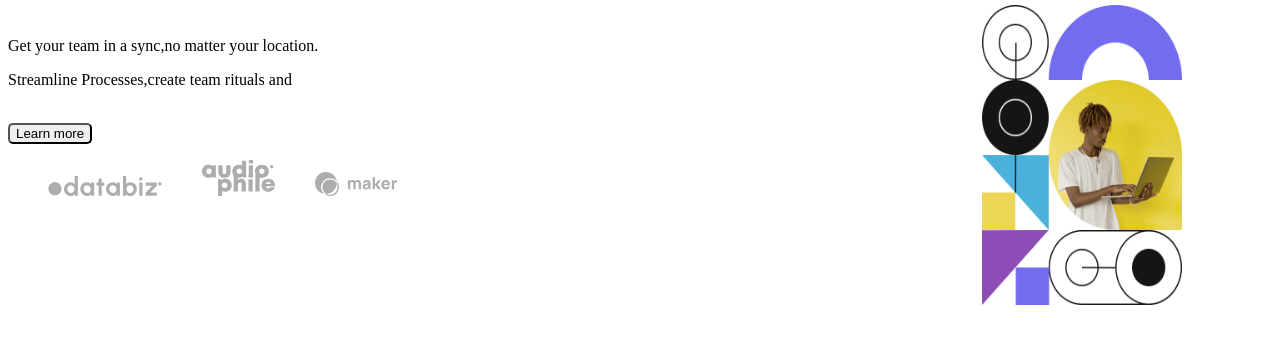
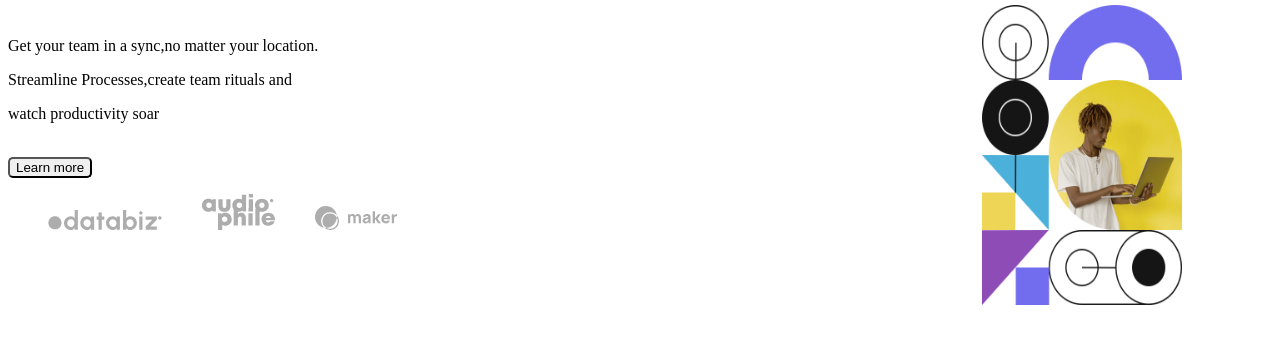
Before and after one commit to MILKA-WANGA/Design, a plain HTML site: page index.html in a window 1280 px wide. Shown: the part 146-490 px from the top of the page. Drawn offline with Linux system fonts and the light colour scheme; a web font is replaced by a local one.

Commit message:
added a paragraph in article

```diff
--- a/index.html
+++ b/index.html
@@ -108,6 +108,7 @@
             <br><article>
                 <p>Get your team in a sync,no matter your location.</p>
                 <p>Streamline Processes,create team rituals and</p>
+                <p>watch productivity soar</p>
             </article>
             <br>
             <button>Learn more</button>
```
